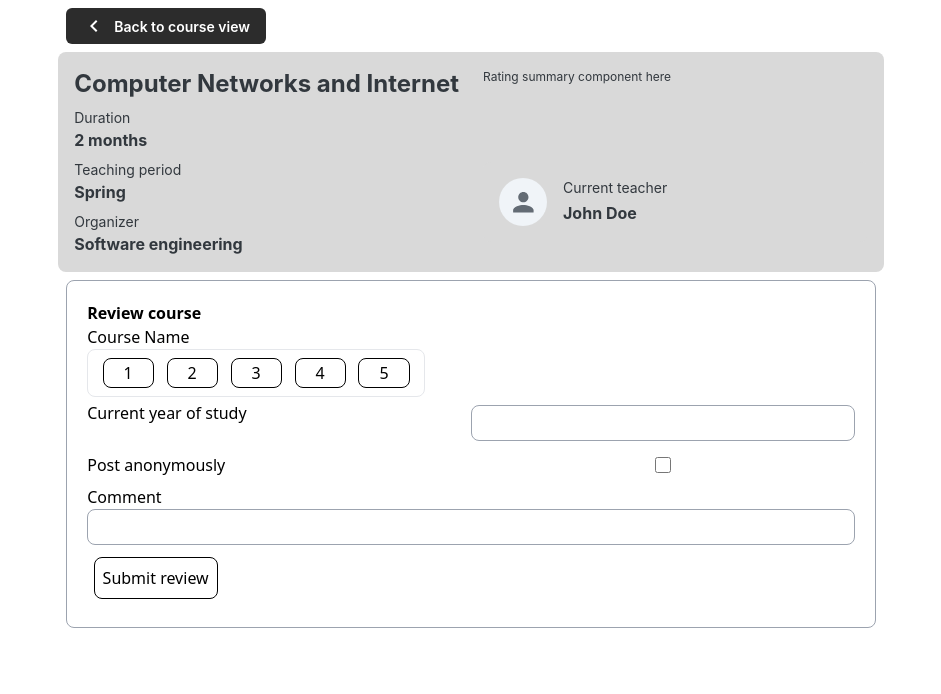
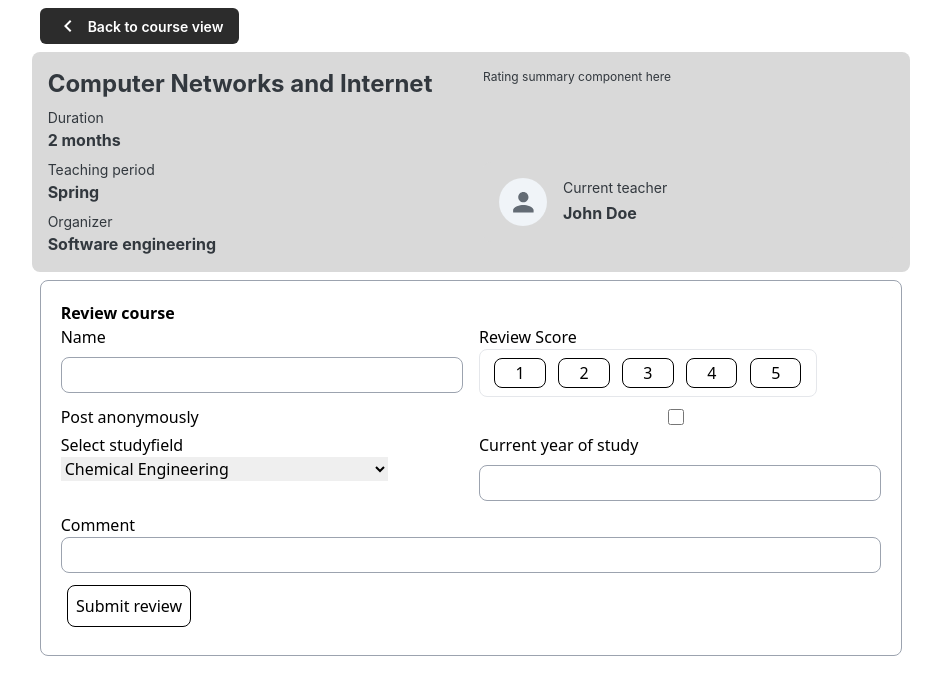
Before and after one commit to CaptainCluster/react_hackathon_2025, a React (Vite) app in the folder src/: page /rate/1 in a window 1280 px wide. Shown: the top 694 px of the page, without its empty margins (169-1110 px from the left). Built offline with nearby package versions, Linux system fonts and the light colour scheme.

Commit message:
modified the reviewForm

```diff
--- a/src/src/pages/RateCourse/RateCourse.tsx
+++ b/src/src/pages/RateCourse/RateCourse.tsx
@@ -42,7 +42,7 @@ const RateCourse = () => {
         </Button>
       </div>
       <CourseInfo course={courseData} />
-      <RateForm />
+      <RateForm courseID={Number(courseId)}/>
     </div>
   );
 };
--- a/src/src/pages/RateCourse/RateForm.tsx
+++ b/src/src/pages/RateCourse/RateForm.tsx
@@ -1,23 +1,45 @@
 import CourseScore from "./CourseScore";
+import { StudyFieldOption } from "../../models/enums/StudyFieldOption";
+// import { FeedbackTags } from "../../models/enums/FeedbackTags";
+// This should be added if you wanna find a fun way to add many tags
+import { useState } from "react";
 
-const RateForm = () => {
+const RateForm = (CourseID: any ) => {
+  /* For some reason typecasting raises an error on RateCourse */
+  CourseID = Number(CourseID)
+  const [currentStudyField, setCurrentStudyField] = useState<StudyFieldOption>()
+
+  // function to get keys of an enum
+  function getEnumKeys<T extends string, TEnumValue extends string | number,>
+  (enumVariable: { [key in T]: TEnumValue }): Array<T> {
+    return Object.keys(enumVariable) as Array<T>;
+  }
+  /*
+    meitsi meni pilaamaan noi classNamet, joten ne saa korjata :D
+  */
   return (
     <div className="border border-gray-400 rounded-lg p-5 m-2">
       <h1 className="font-bold">Review course</h1>
-      <p>Course Name</p>
-
-      <CourseScore />
+      <div className="grid grid-cols-2 gap-4">
+        <div className="col-span-1">
+          <label className="my-1" htmlFor="name">
+            Name
+          </label>
+          <input
+            className="my-2 border-gray-400 w-full"
+            type="text"
+            id="name"
+            name="name"
+          ></input>
+        </div>
+        <div className="col-span-1">
+          <label className="my-1">
+            Review Score
+          </label>
+          <CourseScore />
+        </div>
+      </div>
       <div className="grid grid-cols-2">
-        <label className="my-1" htmlFor="years-study">
-          Current year of study
-        </label>
-        <input
-          className="my-2 border-gray-400"
-          type="text"
-          id="years-study"
-          name="years-study"
-        ></input>
-
         <label className="my-1" htmlFor="anon-post">
           Post anonymously
         </label>
@@ -28,6 +50,35 @@ const RateForm = () => {
           name="anon-post"
         ></input>
       </div>
+      <div className="grid grid-cols-2 gap-4">
+        <div className="col-span-1">
+          <label className="my-1" htmlFor="studyfield">
+            Select studyfield
+          </label> <br />
+          <select
+            value={currentStudyField}
+            onChange={(e) => {
+              setCurrentStudyField(StudyFieldOption[e.target.value as keyof typeof StudyFieldOption]);
+            }}>
+            {getEnumKeys(StudyFieldOption).map((key, index) => (
+              <option key={index} value={key}>
+                {StudyFieldOption[key]}
+              </option>
+            ))}
+          </select>
+        </div>
+        <div className="col-span-1">
+          <label className="my-2" htmlFor="years-study">
+            Current year of study
+          </label>
+          <input
+            className="my-2 border-gray-400 w-full"
+            type="text"
+            id="years-study"
+            name="years-study"
+          ></input>
+        </div>
+      </div>
       <div className="grid my-1">
         <label htmlFor="comment">Comment</label>
         <input
@@ -37,7 +88,14 @@ const RateForm = () => {
           name="comment"
         ></input>
       </div>
-      <button className="my-2 p-2">Submit review</button>
+      <button
+        className="my-2 p-2"
+        onSubmit={(e) => {
+          // TODO: Implement submit review
+          console.log(e)
+        }}>
+        Submit review
+      </button>
     </div>
   );
 };
```
